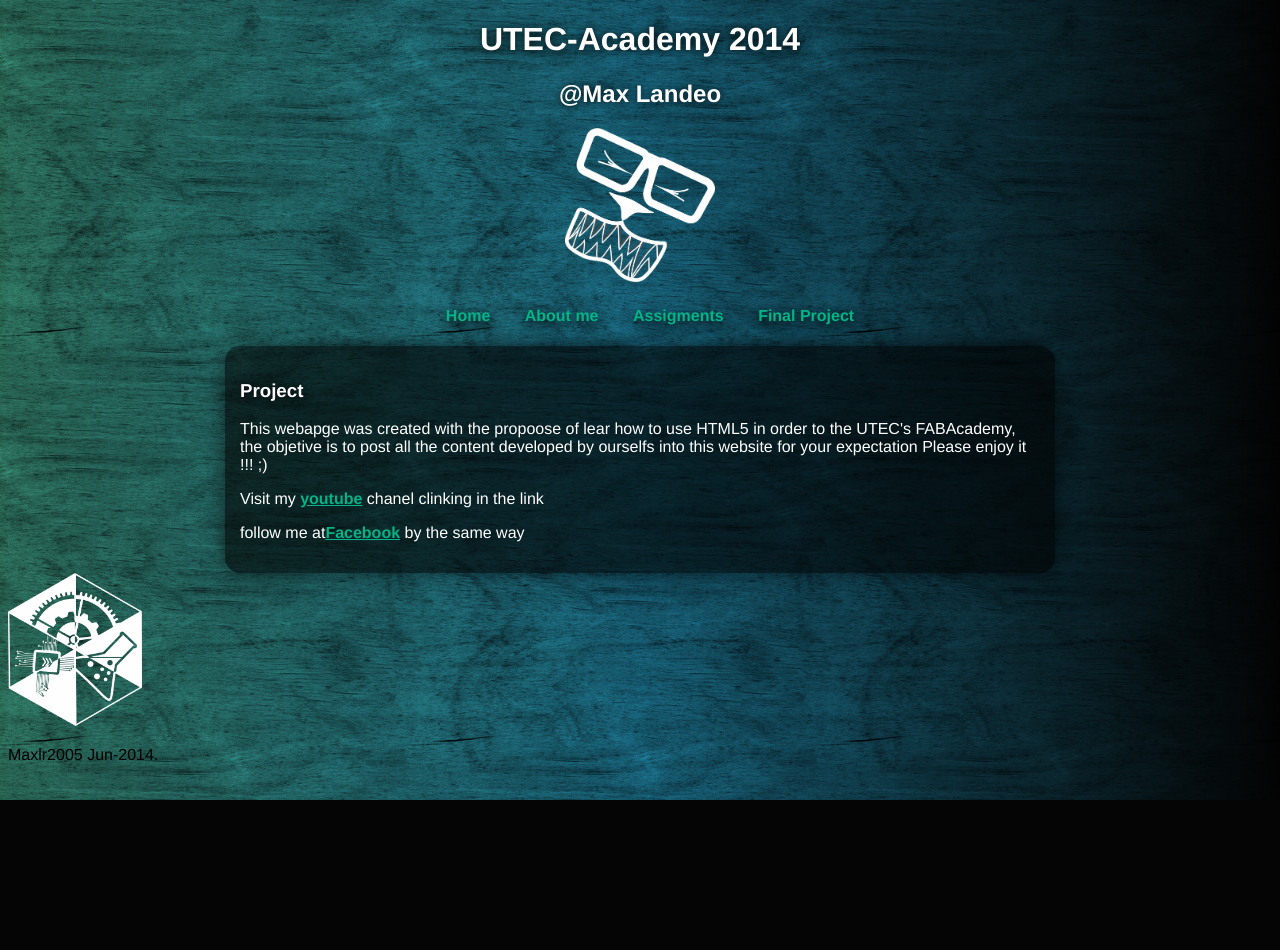
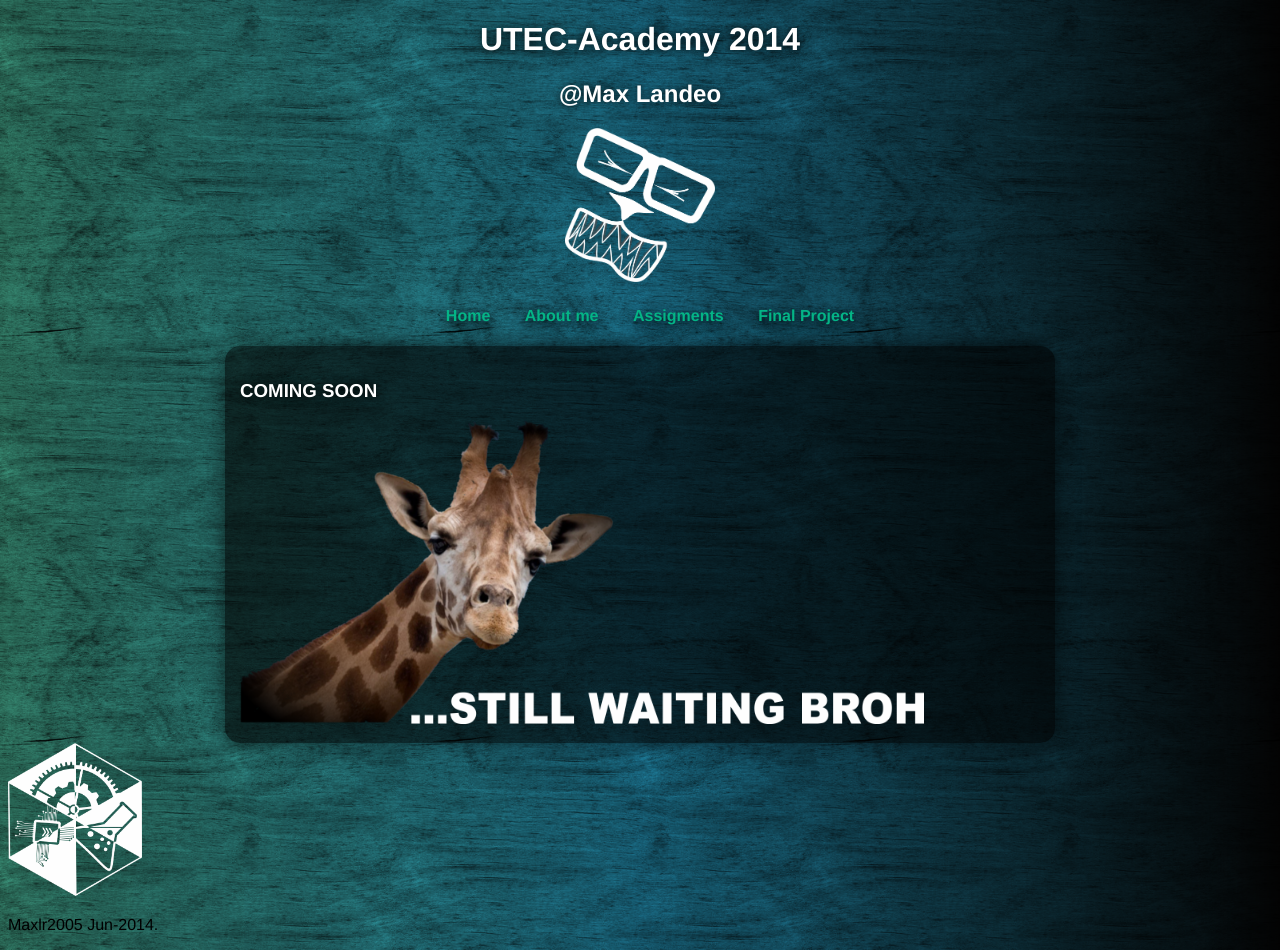
Before and after one commit to maxlr2005/UTEC_Academy, a plain HTML site: page 2_Computer_Aided_Design.html in a window 1280 px wide. Before the commit the page ends 800 px from the top, so only its background shows below. Drawn offline with nearby package versions, Linux system fonts and the light colour scheme.

Commit message:
dasso coming soon
añadiendo a dasso para el coming soon template de las asignaturas

```diff
--- a/2_Computer_Aided_Design.html
+++ b/2_Computer_Aided_Design.html
@@ -29,17 +29,11 @@
         <div id='TextoPrinc'>
           <article>
             <hgroup>
-              <h1>Project</h1>
+              <h1>COMING SOON</h1>
             <hgroup>
-            <p> This webapge was created with the propoose of lear how to use HTML5
-              in order to the UTEC's FABAcademy, the objetive is to post  all the
-              content developed by ourselfs into this website for your expectation
-              Please enjoy it !!! ;) </p>
+            <img src="comingsoon.png" id='soon'>
           </article>
-          <aside>
-            <p>Visit my <a href="">youtube</a> chanel clinking in the link</p>
-            <p>follow me at<a href="">Facebook</a> by the same way</p>
-          </aside>
+
         </div>
       </section>
 
--- a/stylesheet2.css
+++ b/stylesheet2.css
@@ -114,3 +114,9 @@ label
 	height: 15px;
 	width: 10px;
 }
+#soon
+{
+
+	height: 304px;
+	width: 684px;
+}
```
Also changed, not shown: comingsoon.png (added), 1 other file.
